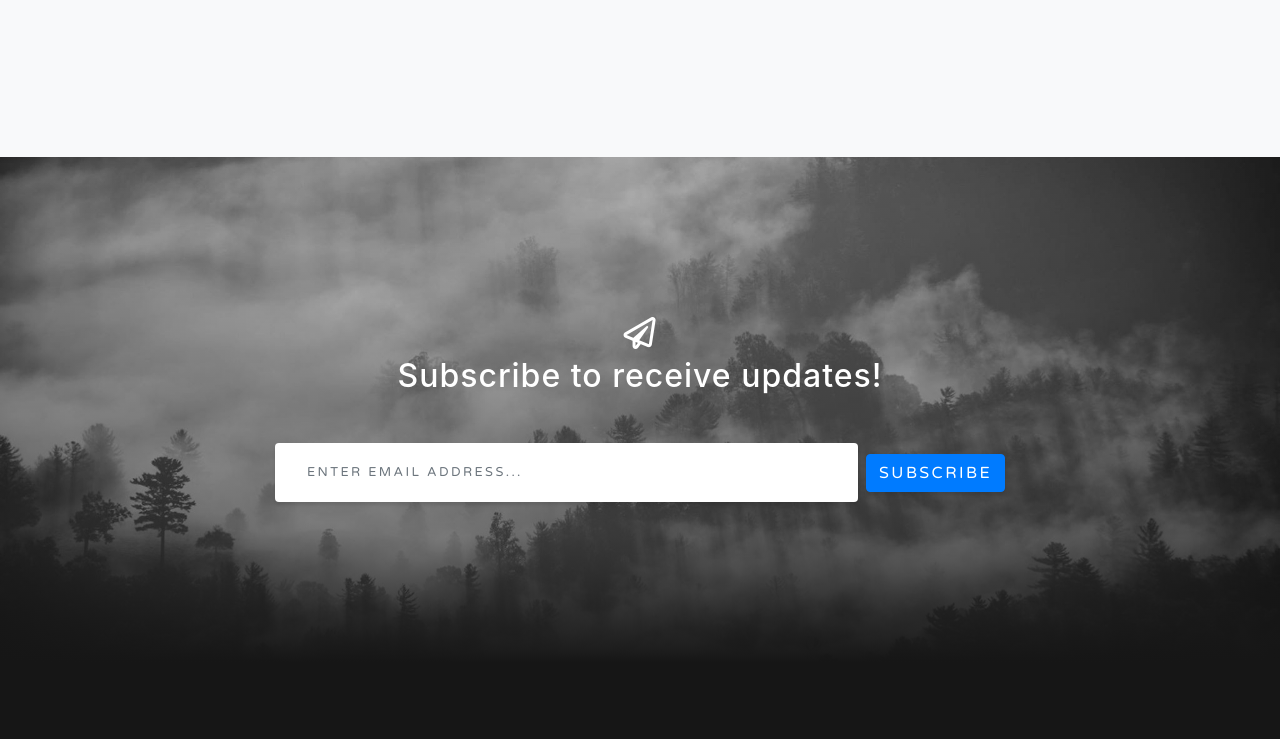
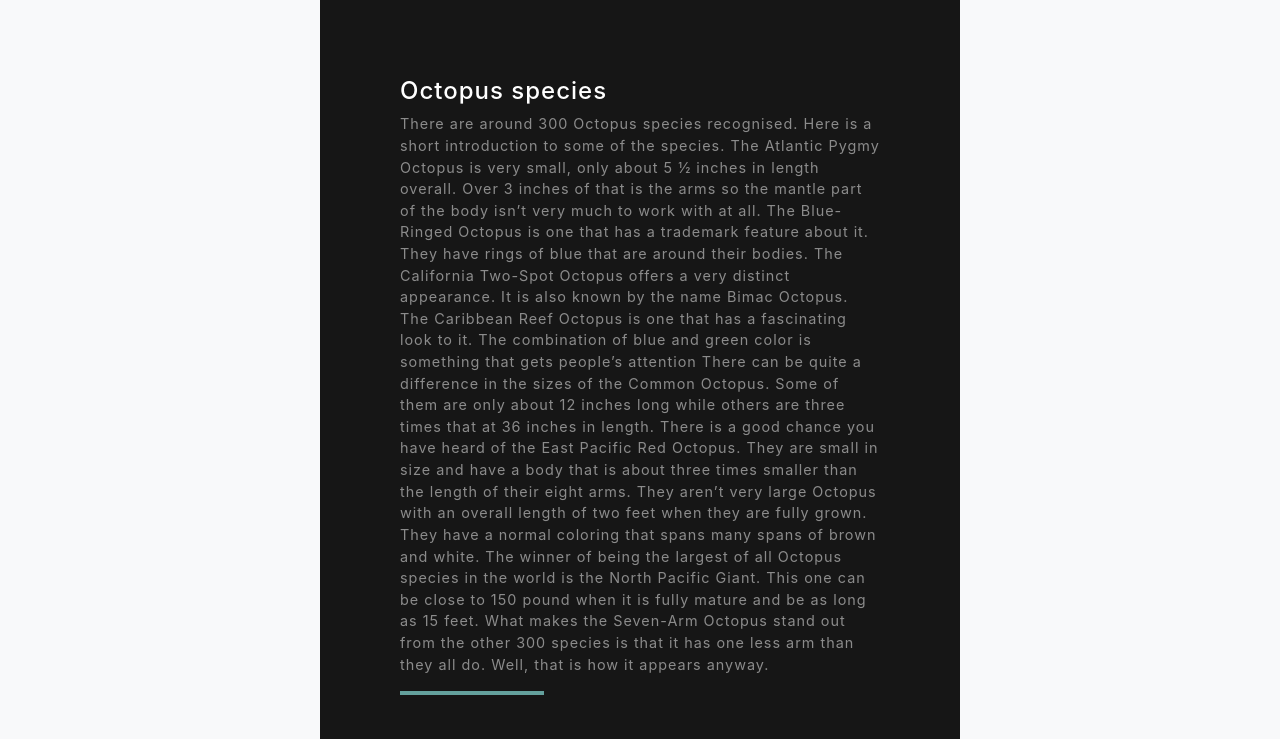
Before and after one commit to MuhistheHolvi/octu, a website with bundled scripts: page index.html in a window 1280 px wide. Shown: the part 4233-4972 px from the top of the page. Built offline with nearby package versions, Linux system fonts and the light colour scheme.

Commit message:
add species

```diff
--- a/index.html
+++ b/index.html
@@ -150,6 +150,33 @@
         </div>
         </div>
     </div>
+
+   <div class="row justify-content-center no-gutters">
+        <!--<div class="col-lg-6">-->
+        <!--<img class="img-fluid" src="img/octu-shape.jpg" alt="">-->
+        <!--</div>-->
+        <div class="col-lg-6">
+        <div class="bg-black text-center h-100 project">
+            <div class="d-flex h-100">
+            <div class="project-text w-100 my-auto text-center text-lg-left">
+                <h4 class="text-white">Octopus species</h4>
+                <p class="mb-0 text-white-50">There are around 300 Octopus species recognised. Here is a short introduction to some of the species.
+The Atlantic Pygmy Octopus is very small, only about 5 ½ inches in length overall. Over 3 inches of that is the arms so the mantle part of the body isn’t very much to work with at all.
+The Blue-Ringed Octopus is one that has a trademark feature about it. They have rings of blue that are around their bodies.
+The California Two-Spot Octopus offers a very distinct appearance. It is also known by the name Bimac Octopus.
+The Caribbean Reef Octopus is one that has a fascinating look to it. The combination of blue and green color is something that gets people’s attention
+There can be quite a difference in the sizes of the Common Octopus. Some of them are only about 12 inches long while others are three times that at 36 inches in length.
+There is a good chance you have heard of the East Pacific Red Octopus. They are small in size and have a body that is about three times smaller than the length of their eight arms.
+They aren’t very large Octopus with an overall length of two feet when they are fully grown. They have a normal coloring that spans many spans of brown and white.
+The winner of being the largest of all Octopus species in the world is the North Pacific Giant. This one can be close to 150 pound when it is fully mature and be as long as 15 feet.
+What makes the Seven-Arm Octopus stand out from the other 300 species is that it has one less arm than they all do. Well, that is how it appears anyway.
+                </p>
+                <hr class="d-none d-lg-block mb-0 ml-0">
+            </div>
+            </div>
+        </div>
+        </div>
+    </div>
   </section>
 
   <!-- Signup Section -->
```
